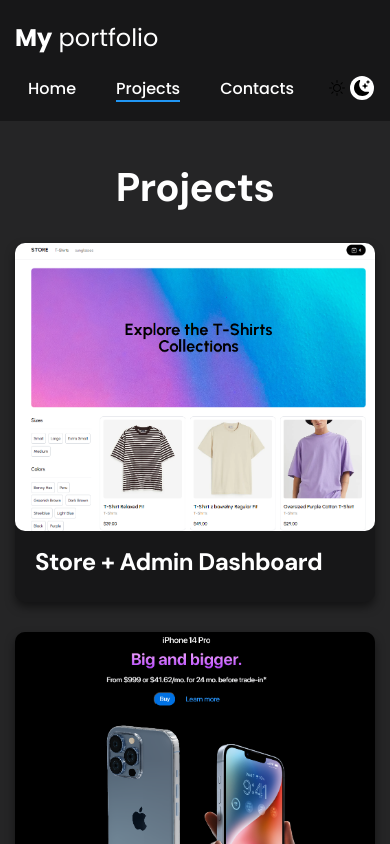
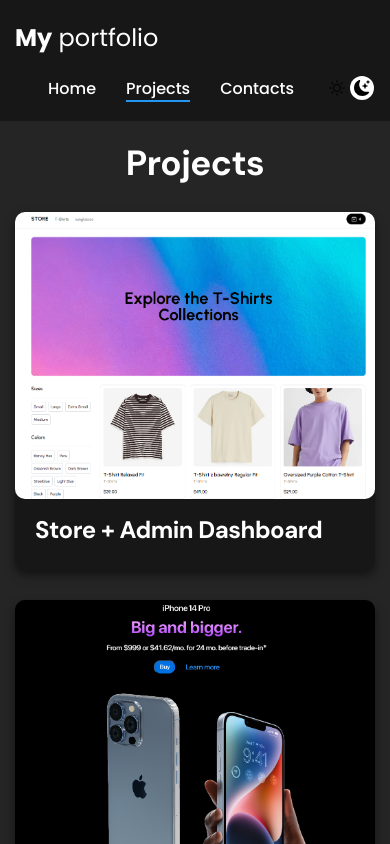
Before and after one commit to vk-workshop/portfolio, a React (Create React App) app: page /projects in a window 390 px wide. Shown: the top 844 px of the page. Built offline with nearby package versions, Linux system fonts and the light colour scheme.

Commit message:
media for mobile
change media for mobile

```diff
--- a/src/components/navbar/Navbar.css
+++ b/src/components/navbar/Navbar.css
@@ -37,7 +37,7 @@
 	flex-wrap: wrap;
 	row-gap: 10px;
 	align-items: center;
-	column-gap: 40px;
+	column-gap: 30px;
 	font-size: 16px;
 	font-weight: 500;
 	font-family: 'Poppins', sans-serif;
--- a/src/styles/main.css
+++ b/src/styles/main.css
@@ -250,17 +250,23 @@
 	}
 
 	.header__title {
-		font-size: 30px;
+		font-size: 25px;
 	}
 
 	.header__title strong {
-		font-size: 40px;
+		font-size: 35px;
 	}
 
 	/* Nav */
 
 	.nav-row {
 		justify-content: space-between;
+		column-gap: 10px;
+		row-gap: 10px;
+	}
+	.nav-list {
+		row-gap: 5px;
+		font-size: 12px;
 	}
 
 	.dark-mode-btn {
@@ -270,12 +276,12 @@
 	/* General */
 
 	.section {
-		padding: 40px 0;
+		padding: 20px 0;
 	}
 
 	.title-1 {
-		margin-bottom: 30px;
-		font-size: 40px;
+		margin-bottom: 25px;
+		font-size: 35px;
 	}
 
 	.title-2 {
@@ -309,7 +315,7 @@
 	/* Footer */
 
 	.footer {
-		padding: 40px 0 30px;
+		padding: 5px 0;
 	}
 
 	.footer__wrapper {
```
